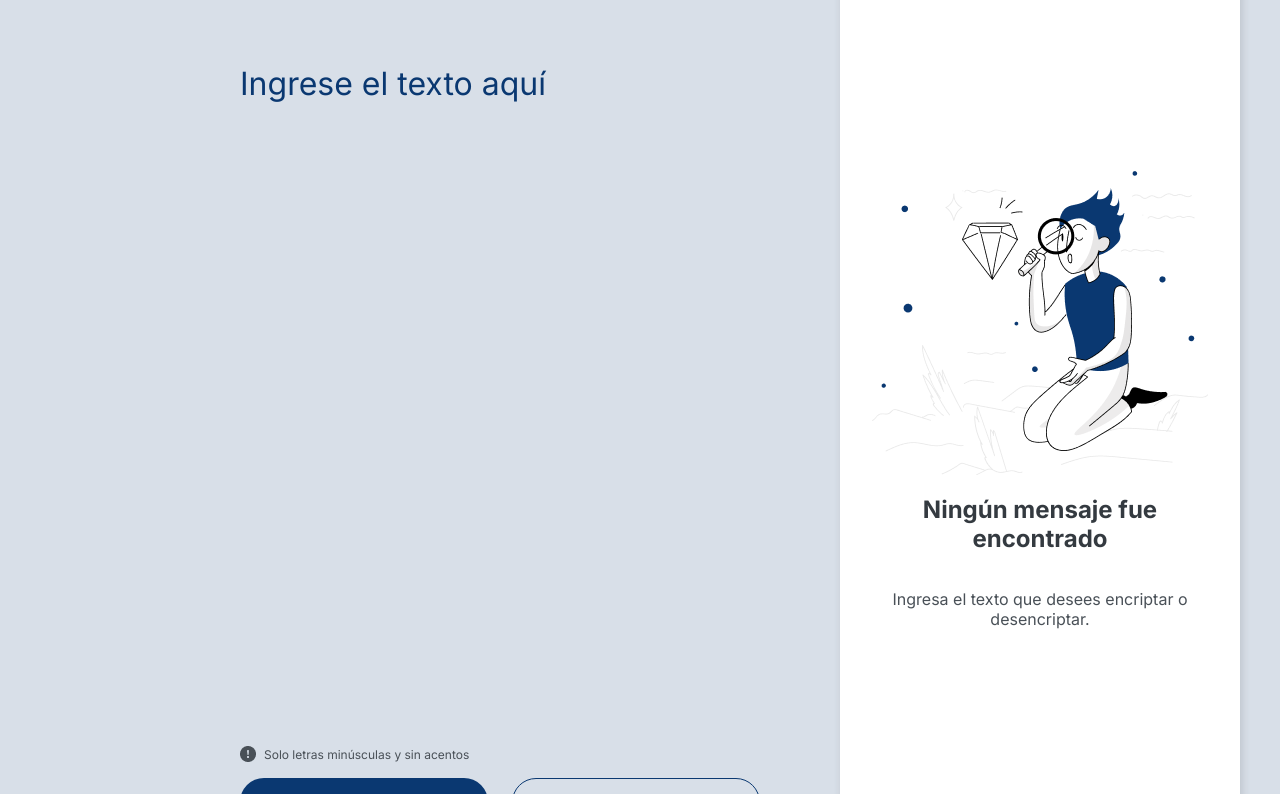
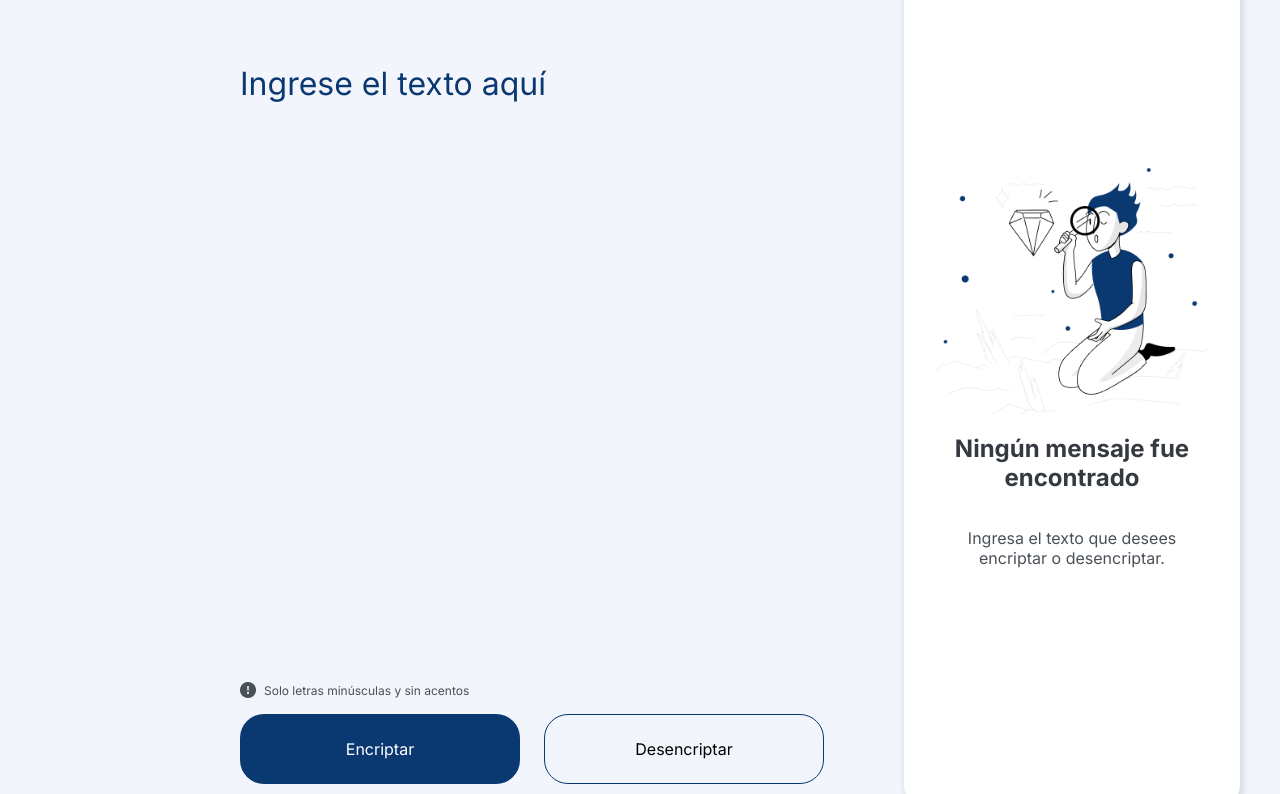
Before and after one commit to rebecaruiz04/encriptador-de-texto, a plain HTML site: page index.html in a window 1280 px wide. Shown: the part 104-898 px from the top of the page. Drawn offline with Linux system fonts and the light colour scheme.

Commit message:
Correcciones en los archivos style y html

```diff
--- a/index.html
+++ b/index.html
@@ -9,13 +9,14 @@
 <body>
     <div class="contenedor__global">
         <div class="contenedor">
+
             <header class="header">
                 <img class="header__logo" src="assets/logo.png" alt="logo de alura">
             </header>
 
             <main class="main">
                 <section class="section__contenido">
-                    <textarea name="textoIngresado" id="texto_ingresado" placeholder="Ingrese el texto aquí"></textarea>
+                    <textarea id="texto_ingresado" placeholder="Ingrese el texto aquí"></textarea>
                     <div class="section__contenido__botones">
                         <p class="parrafo__condicional"><img class="parrafo__condicional__img" src="assets/exclamation.png" alt="signo de exclamacion"> Solo letras minúsculas y sin acentos</p>
                         <div class="boton__contenido">
@@ -31,11 +32,14 @@
                     <button class="boton boton-copiar" onclick="copiarTexto();" hidden>Copiar</button>
                 </section>
             </main>
+
         </div>
     </div>
+
     <footer class="footer">
         <p class="footer__parrafo">Rebeca Ruiz</p>
     </footer>
-    <script src="app.js"></script>
+
+    <script src="script.js"></script>
 </body>
 </html>
--- a/styles/style.css
+++ b/styles/style.css
@@ -1,7 +1,7 @@
 @import url('https://fonts.googleapis.com/css2?family=Inter:wght@100..900&display=swap');
 
 :root {
-    --color-background: #D8DFE8;
+    --color-background: #F3F5FC;
     --color-primario: #0A3871;
     --color-secundario: #E8E8E8;
     --color-terciario: #9B9797;
@@ -57,7 +57,7 @@ p {
     font-family: var(--fuente-inter);
     background-color: transparent;
     color: var(--color-primario);
-    height: 40rem;
+    height: 37.5rem;
     padding: 0;
     margin-bottom: 6.4rem;
     border: none;
@@ -115,9 +115,6 @@ p {
 .section__mensaje__titulo, #texto_encriptado {
     text-align: center;
 }
-/*#texto_encriptado {
-    height: 100%;
-}*/
 .boton-copiar {
     width: 100%;
 }
@@ -173,7 +170,7 @@ p {
         padding-top: 12.8rem;
         padding-bottom: 3.2rem;
         justify-content: space-between;
-        flex: 1;
+        flex-grow: 1;
     }
     #texto_ingresado {
         max-width: 100%;
@@ -188,8 +185,8 @@ p {
         justify-content: center;
         margin-top: 0;
         padding: 3.2rem;
-        height: 84.4rem;
-        width: 35rem;
+        height: 88rem;
+        width: 33.6rem;
     }
     .section__mensaje img {
         display: block;
@@ -207,8 +204,4 @@ p {
     .main {
         gap: 8rem;
     }
-    .section__mensaje {
-        height: 94.4rem;
-        width: 40rem;
-    }
 }
```
Also changed, not shown: script.js (renamed from app.js).
